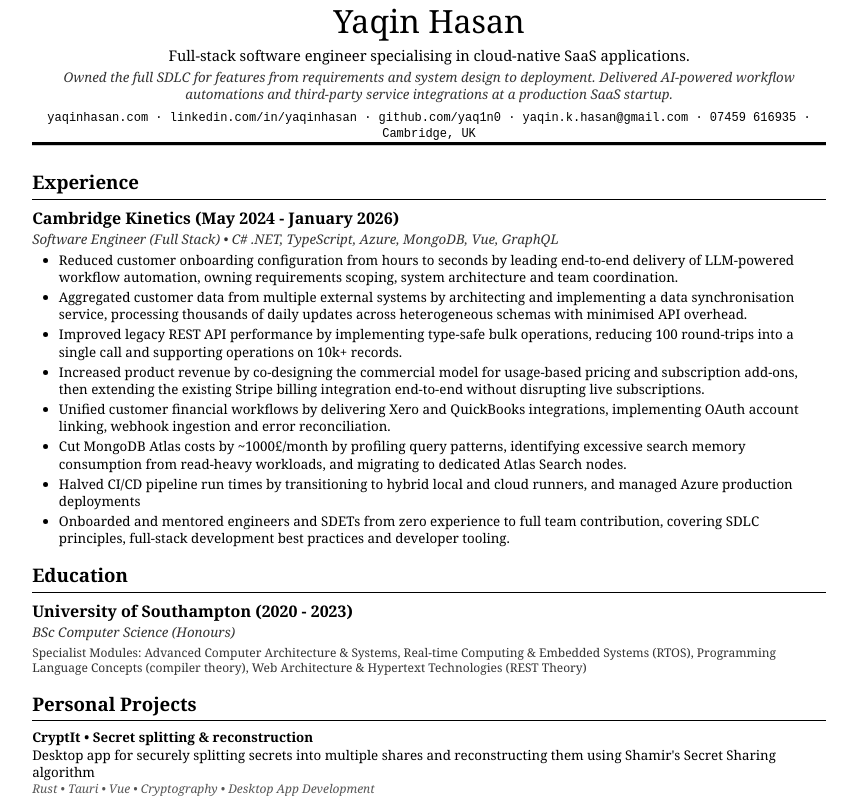
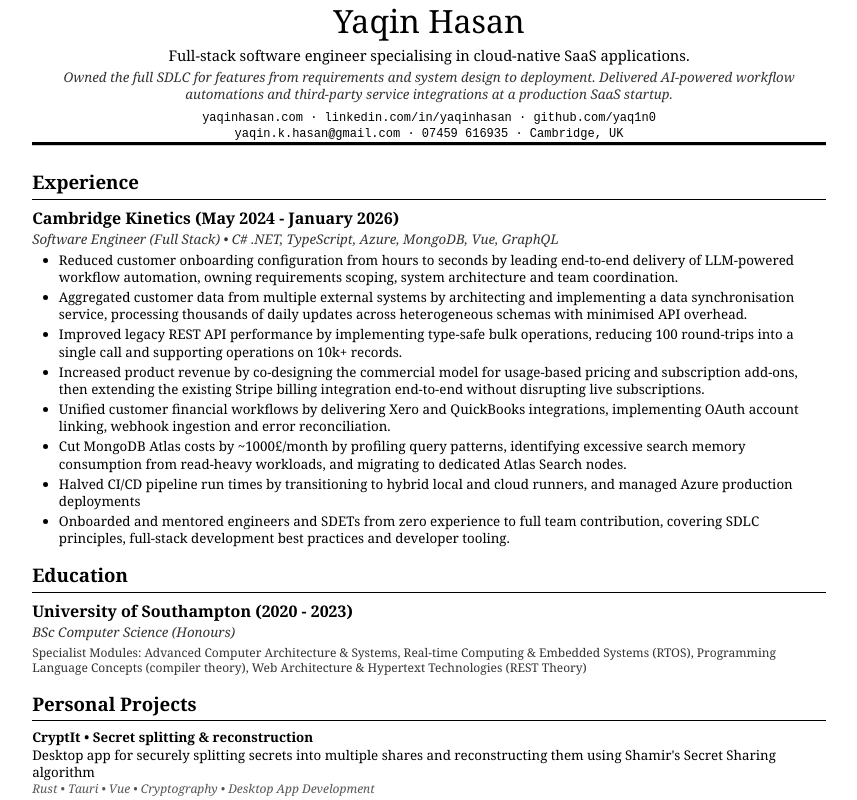
Before and after one commit to yaq1n0/yaqinhasan.com, a Vue app: page /cv in a window 1280 px wide. Shown: the top 800 px of the page, without its empty margins (211-1068 px from the left). Built offline with nearby package versions, Linux system fonts and the light colour scheme.

Commit message:
use 2 lines for the contact details, re-render cv.pdf

```diff
--- a/src/components/RenderCV.vue
+++ b/src/components/RenderCV.vue
@@ -6,10 +6,18 @@
       <p v-if="cv.basics?.label" class="tagline">{{ cv.basics?.label }}</p>
       <p v-if="cv.basics?.summary" class="objective">{{ cv.basics?.summary }}</p>
       <div class="contact-details">
-        <template v-for="(item, idx) in contactItems" :key="idx"
-          ><span v-if="idx > 0" class="sep"> · </span><a v-if="item.href" :href="item.href">{{ item.text }}</a
-          ><span v-else>{{ item.text }}</span></template
-        >
+        <div v-if="contactLinks.length">
+          <template v-for="(item, idx) in contactLinks" :key="idx"
+            ><span v-if="idx > 0" class="sep"> · </span><a v-if="item.href" :href="item.href">{{ item.text }}</a
+            ><span v-else>{{ item.text }}</span></template
+          >
+        </div>
+        <div v-if="contactDetails.length">
+          <template v-for="(item, idx) in contactDetails" :key="idx"
+            ><span v-if="idx > 0" class="sep"> · </span><a v-if="item.href" :href="item.href">{{ item.text }}</a
+            ><span v-else>{{ item.text }}</span></template
+          >
+        </div>
       </div>
     </header>
 
@@ -105,16 +113,21 @@ type ContactItem = {
   href?: string;
 };
 
-const contactItems = computed(() => {
+const contactLinks = computed(() => {
   const items: ContactItem[] = [];
   const basics = props.cv.basics;
   if (basics?.url) items.push({ text: simplifyLink(basics.url), href: basics.url });
   for (const p of basics?.profiles ?? []) items.push({ text: simplifyLink(p.url), href: p.url });
+  return items;
+});
+
+const contactDetails = computed(() => {
+  const items: ContactItem[] = [];
+  const basics = props.cv.basics;
   if (basics?.email) items.push({ text: basics.email, href: `mailto:${basics.email}` });
   if (basics?.phone) items.push({ text: basics.phone });
   if (basics?.location) {
     const location = basics.location;
-    // this aint the prettiest but it works, let's not overbuid this
     const locationText = [location.city, location.countryCode].filter((x) => !!x).join(", ");
     if (locationText) items.push({ text: locationText });
   }
```
Also changed, not shown: 1 other file (tests, documents, lock files or other folders).
